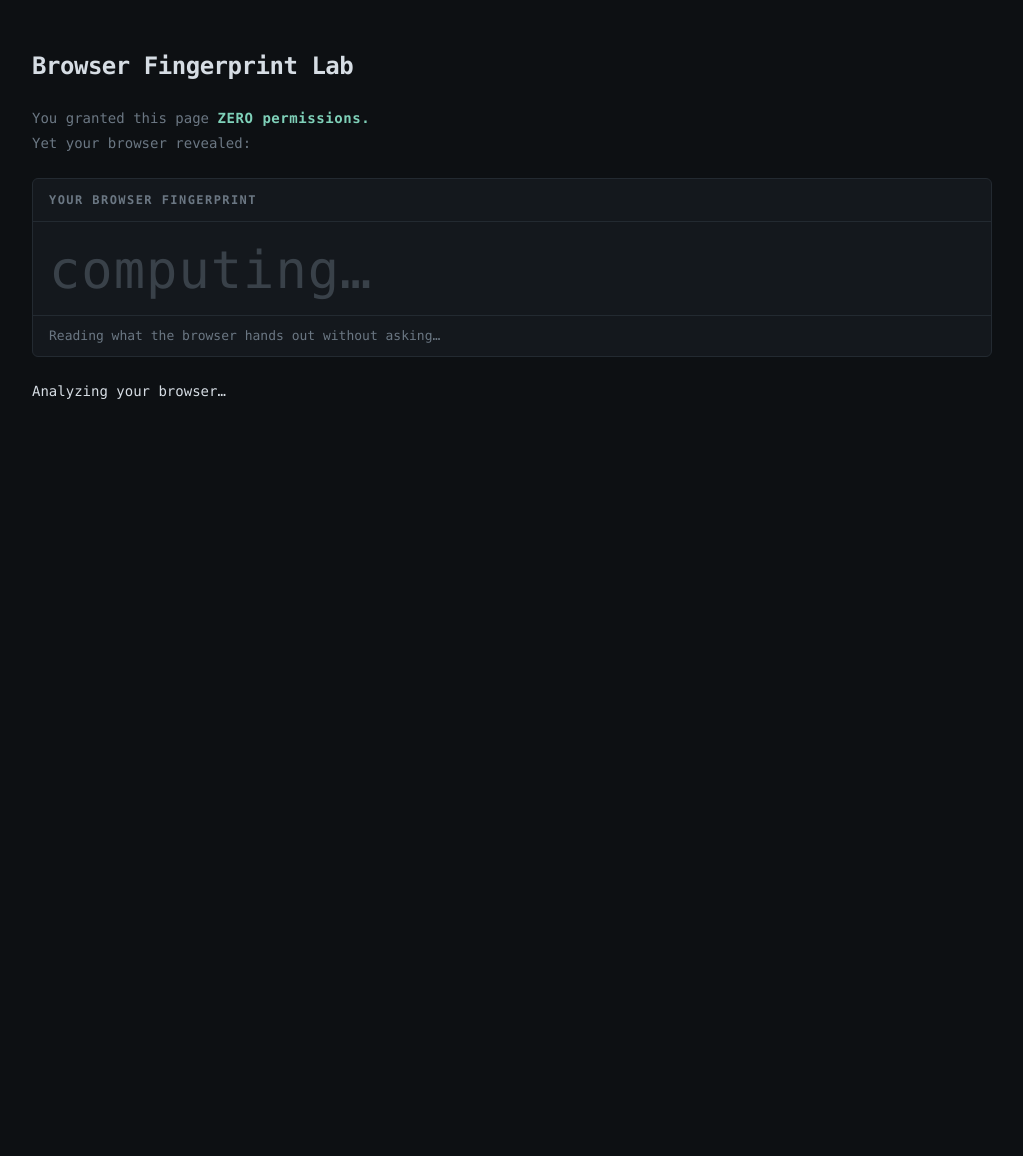
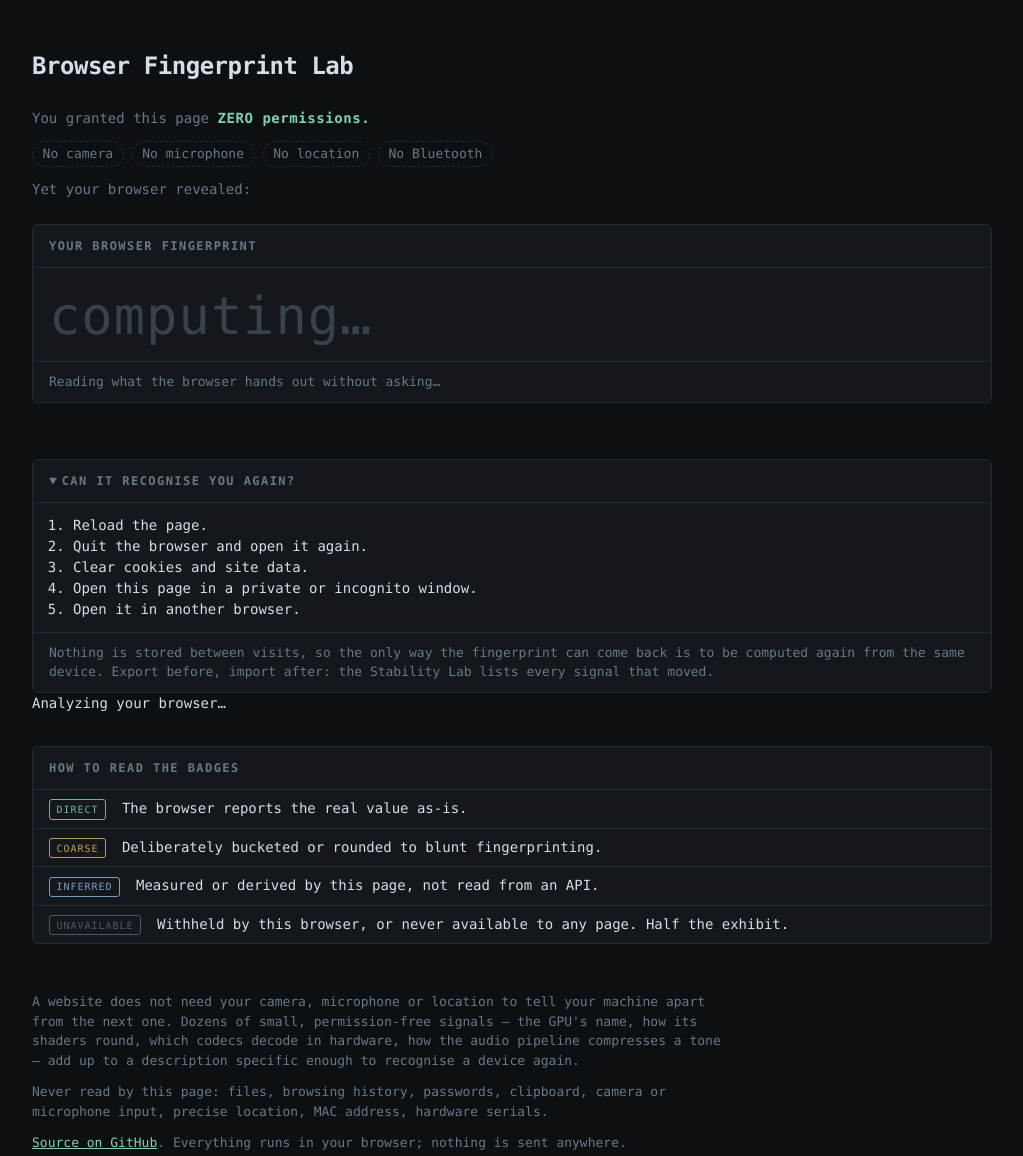
Before and after one commit to khkim6040/browser-fingerprint-lab, a website built with Vite: page index.html in a window 1280 px wide. Shown: the whole page, without its empty margins (128-1151 px from the left). Before the commit the page ends 800 px from the top, so only its background shows below. Built offline with nearby package versions, Linux system fonts and the light colour scheme.

Commit message:
feat: 요청하지 않은 권한 표시, 재식별 실험 안내, 배지 범례, 마무리 설명을 담은 v1.0 대시보드 카피 추가

```diff
--- a/index.html
+++ b/index.html
@@ -7,17 +7,48 @@
   </head>
   <body>
     <main id="app">
-      <h1>Browser Fingerprint Lab</h1>
-      <p class="lede">You granted this page <strong>ZERO permissions.</strong></p>
-      <p class="lede">Yet your browser revealed:</p>
+      <header>
+        <h1>Browser Fingerprint Lab</h1>
+        <p class="lede">You granted this page <strong>ZERO permissions.</strong></p>
+        <ul class="denied" aria-label="Permissions this page never asked for">
+          <li>No camera</li>
+          <li>No microphone</li>
+          <li>No location</li>
+          <li>No Bluetooth</li>
+        </ul>
+        <p class="lede">Yet your browser revealed:</p>
+      </header>
       <section id="hero" aria-live="polite">
         <h2>Your browser fingerprint</h2>
         <p class="print pending">computing&hellip;</p>
         <p class="note">Reading what the browser hands out without asking&hellip;</p>
       </section>
       <div id="lab-toolbar"></div>
+      <details id="experiment" open>
+        <summary>Can it recognise you again?</summary>
+        <ol>
+          <li>Reload the page.</li>
+          <li>Quit the browser and open it again.</li>
+          <li>Clear cookies and site data.</li>
+          <li>Open this page in a private or incognito window.</li>
+          <li>Open it in another browser.</li>
+        </ol>
+        <p>Nothing is stored between visits, so the only way the fingerprint can come back is to be computed again from the same device. Export before, import after: the Stability Lab lists every signal that moved.</p>
+      </details>
       <div id="lab"></div>
       <div id="sections">Analyzing your browser&hellip;</div>
+      <section id="legend">
+        <h2>How to read the badges</h2>
+        <div class="row"><span class="badge direct">DIRECT</span><span class="value">The browser reports the real value as-is.</span></div>
+        <div class="row"><span class="badge coarse">COARSE</span><span class="value">Deliberately bucketed or rounded to blunt fingerprinting.</span></div>
+        <div class="row"><span class="badge inferred">INFERRED</span><span class="value">Measured or derived by this page, not read from an API.</span></div>
+        <div class="row"><span class="badge unavailable">UNAVAILABLE</span><span class="value">Withheld by this browser, or never available to any page. Half the exhibit.</span></div>
+      </section>
+      <footer>
+        <p>A website does not need your camera, microphone or location to tell your machine apart from the next one. Dozens of small, permission-free signals &mdash; the GPU's name, how its shaders round, which codecs decode in hardware, how the audio pipeline compresses a tone &mdash; add up to a description specific enough to recognise a device again.</p>
+        <p>Never read by this page: files, browsing history, passwords, clipboard, camera or microphone input, precise location, MAC address, hardware serials.</p>
+        <p><a href="https://github.com/khkim6040/browser-fingerprint-lab">Source on GitHub</a>. Everything runs in your browser; nothing is sent anywhere.</p>
+      </footer>
     </main>
     <script type="module" src="/src/main.ts"></script>
   </body>
--- a/src/style.css
+++ b/src/style.css
@@ -28,6 +28,15 @@ h1 {
 
 .lede { margin: 0.25rem 0; color: var(--dim); }
 .lede strong { color: var(--accent); letter-spacing: 0.04em; }
+
+.denied { display: flex; flex-wrap: wrap; gap: 0.5rem; margin: 0.75rem 0; padding: 0; list-style: none; }
+.denied li {
+  padding: 0.15rem 0.6rem;
+  border: 1px dashed var(--line);
+  border-radius: 999px;
+  color: var(--dim);
+  font-size: 0.8125rem;
+}
 
 section {
   margin-top: 2rem;
@@ -130,3 +139,39 @@ button:hover, .button:hover { border-color: var(--accent); }
 .badge.changed { color: #e07f7f; }
 .badge.new { color: #8fb2e0; }
 .badge.gone { color: #5a646e; }
+
+#experiment {
+  margin-top: 2rem;
+  border: 1px solid var(--line);
+  border-radius: 6px;
+  background: var(--panel);
+}
+#experiment summary {
+  padding: 0.75rem 1rem;
+  cursor: pointer;
+  font-size: 0.75rem;
+  font-weight: 600;
+  letter-spacing: 0.12em;
+  text-transform: uppercase;
+  color: var(--dim);
+}
+#experiment[open] summary { border-bottom: 1px solid var(--line); }
+#experiment ol { margin: 0; padding: 0.75rem 1rem 0.75rem 2.5rem; }
+#experiment p {
+  margin: 0;
+  padding: 0.625rem 1rem;
+  border-top: 1px solid var(--line);
+  color: var(--dim);
+  font-size: 0.8125rem;
+}
+
+#legend .row { grid-template-columns: auto 1fr; }
+
+footer { margin-top: 3rem; max-width: 44rem; color: var(--dim); font-size: 0.8125rem; }
+footer p { margin: 0.75rem 0; }
+footer a { color: var(--accent); }
+
+button:focus-visible, .button:focus-within, summary:focus-visible, a:focus-visible {
+  outline: 2px solid var(--accent);
+  outline-offset: 2px;
+}
```
